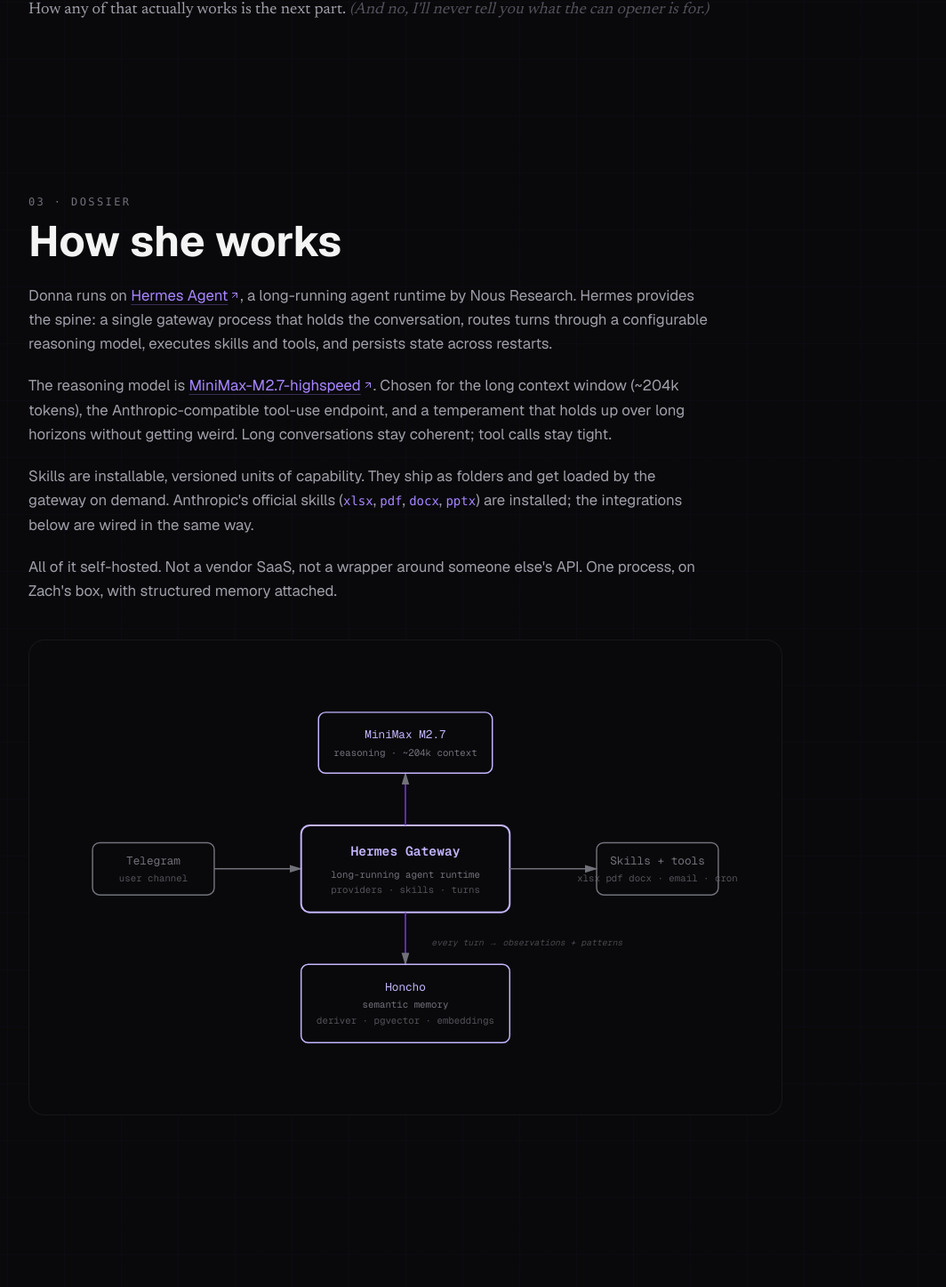
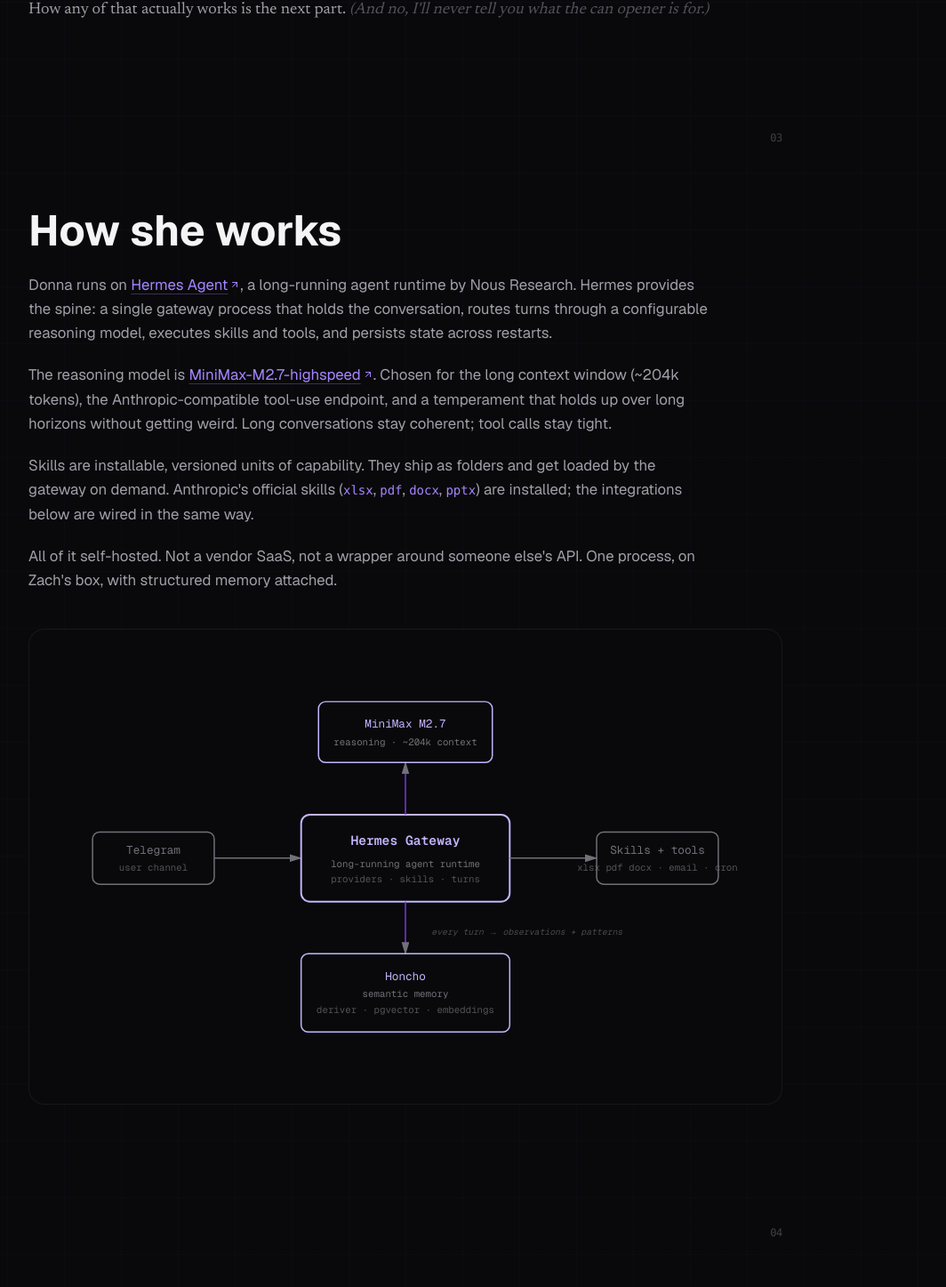
Before and after one commit to zachlagden/donna.fyi, a Next.js app: page / in a window 1280 px wide. Shown: the part 1150-2597 px from the top of the page at 89% size, without its empty margins (184-1248 px from the left). Built offline with nearby package versions, Linux system fonts and the light colour scheme.

Commit message:
feat(sections): editorial page-number chrome, varied vertical rhythm

```diff
--- a/components/sections/how-she-works.tsx
+++ b/components/sections/how-she-works.tsx
@@ -6,11 +6,9 @@
 
 export function HowSheWorks() {
   return (
-    <section id="how-she-works" className="max-w-4xl mx-auto px-6 py-24">
+    <section id="how-she-works" className="relative max-w-4xl mx-auto px-6 py-28">
+      <span className="absolute top-6 right-6 text-xs font-mono text-zinc-700 tracking-tight">03</span>
       <FadeIn mode="dossier">
-        <p className="text-xs uppercase tracking-[0.2em] text-zinc-500 mb-3 font-mono">
-          03 · Dossier
-        </p>
         <h2 className="text-4xl sm:text-5xl font-bold mb-6 text-zinc-100">
           How she works
         </h2>
--- a/components/sections/memory.tsx
+++ b/components/sections/memory.tsx
@@ -5,11 +5,9 @@
 
 export function Memory() {
   return (
-    <section id="memory" className="max-w-4xl mx-auto px-6 py-24">
+    <section id="memory" className="relative max-w-4xl mx-auto px-6 py-24">
+      <span className="absolute top-6 right-6 text-xs font-mono text-zinc-700 tracking-tight">04</span>
       <FadeIn mode="dossier">
-        <p className="text-xs uppercase tracking-[0.2em] text-zinc-500 mb-3 font-mono">
-          04 · Dossier
-        </p>
         <h2 className="text-4xl sm:text-5xl font-bold mb-6 text-zinc-100">
           Memory
         </h2>
--- a/components/sections/skill-surface.tsx
+++ b/components/sections/skill-surface.tsx
@@ -30,11 +30,9 @@
   };
 
   return (
-    <section id="skill-surface" className="max-w-4xl mx-auto px-6 py-24">
+    <section id="skill-surface" className="relative max-w-4xl mx-auto px-6 py-32">
+      <span className="absolute top-6 right-6 text-xs font-mono text-zinc-700 tracking-tight">05</span>
       <FadeIn mode="dossier">
-        <p className="text-xs uppercase tracking-[0.2em] text-zinc-500 mb-3 font-mono">
-          05 · Dossier
-        </p>
         <h2 className="text-4xl sm:text-5xl font-bold mb-4 text-zinc-100">
           Skill surface
         </h2>
```
